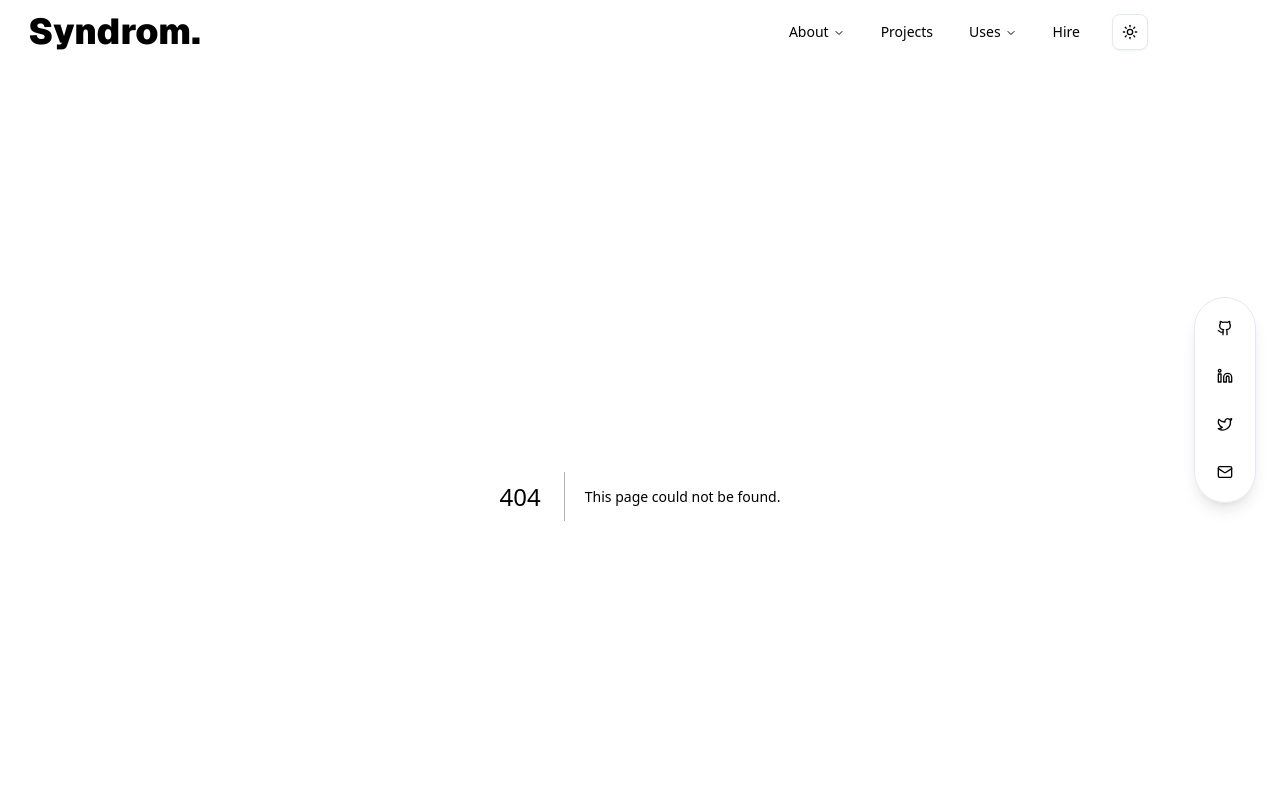
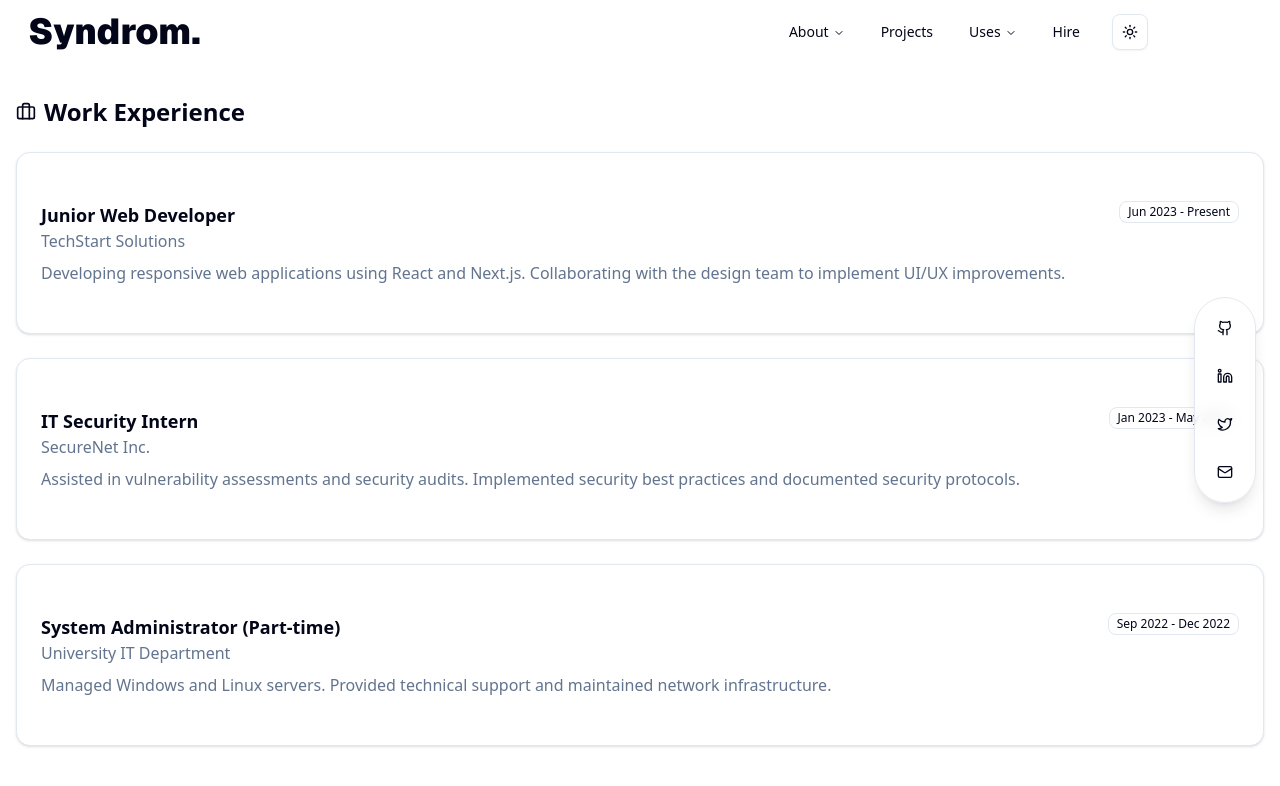
Before and after one commit to 5yndr0m/syndrom.me, a Next.js app: page /about/experience in a window 1280 px wide. Before the commit this address had no page. Shown: the top 786 px of the page. Built offline with nearby package versions, Linux system fonts and the light colour scheme.

Commit message:
feat: seperate pages for all the parts

```diff
--- /dev/null
+++ b/src/app/about/certificates/page.jsx
@@ -0,0 +1,6 @@
+import { aboutData } from "@/lib/data"
+import { Certificates } from "./Certificates"
+
+export default function CertificatePage() {
+  return <Certificates certificates={aboutData.certificates} />
+}
--- /dev/null
+++ b/src/app/about/education/page.jsx
@@ -0,0 +1,6 @@
+import { aboutData } from "@/lib/data"
+import { Education } from "./Education"
+
+export default function EducationPage() {
+  return <Education education={aboutData.education} />
+}
--- /dev/null
+++ b/src/app/about/experience/page.jsx
@@ -0,0 +1,6 @@
+import { aboutData } from "@/lib/data"
+import { Experience } from "./Experience"
+
+export default function ExperiencePage() {
+  return <Experience experiences={aboutData.experiences} />
+}
--- /dev/null
+++ b/src/app/about/skills/page.jsx
@@ -0,0 +1,6 @@
+import { aboutData } from "@/lib/data";
+import { Skills } from "./Skills";
+
+export default function SkillPage() {
+  return <Skills techStack={aboutData.techStack} />;
+}
```
